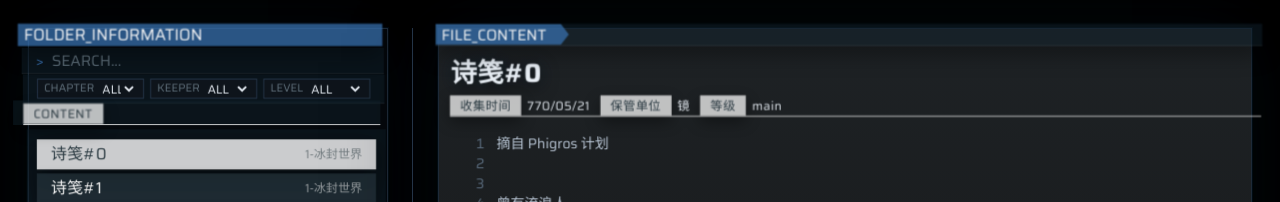
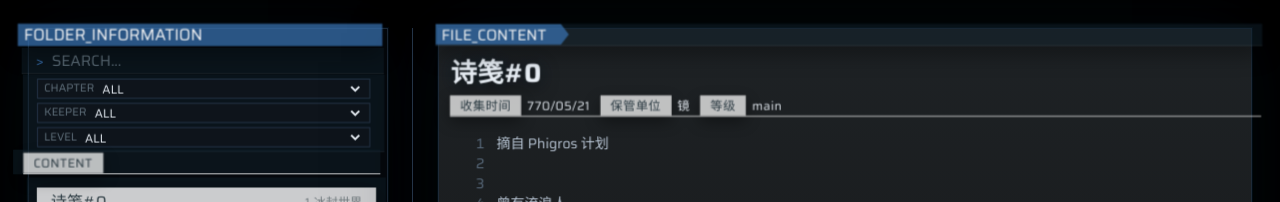
Before and after one commit to 40a763/PhiArchive, a React (Vite) app: page / in a window 1280 px wide. Shown: the top 202 px of the page. Built offline with nearby package versions, Linux system fonts and the light colour scheme.

Commit message:
将三个筛选器改为上下排列

```diff
--- a/src/components/EntryList.css
+++ b/src/components/EntryList.css
@@ -42,7 +42,6 @@
 
 .tui-list__search-prompt {
   color: #3870AF;
-  font-variation-settings: 'wght' 700;
   user-select: none;
 }
 
@@ -53,8 +52,22 @@
   outline: none;
   color: #F7F7F7;
   font-size: 15px;
-  font-variation-settings: 'wght' 500;
   caret-color: #3870AF;
+}
+
+/* Prompt, value and clear button share one weight animation: 400 → 900 */
+.tui-list__search-prompt,
+.tui-list__search input,
+.tui-list__search-clear {
+  font-variation-settings: 'wght' 400;
+  transition: font-variation-settings 0.35s ease;
+}
+
+/* Non-empty query thickens the whole bar; clearing slides it back */
+.tui-list__search--active .tui-list__search-prompt,
+.tui-list__search--active input,
+.tui-list__search--active .tui-list__search-clear {
+  font-variation-settings: 'wght' 900;
 }
 
 .tui-list__search input::placeholder {
@@ -67,8 +80,7 @@
   color: rgba(107, 124, 136, 0.85);
   cursor: pointer;
   padding: 0 2px;
-  font-variation-settings: 'wght' 500;
-  transition: color 0.15s;
+  transition: color 0.15s, font-variation-settings 0.35s ease;
 }
 
 .tui-list__search-clear:hover {
@@ -78,17 +90,18 @@
 /* Compact filters row */
 .tui-list__filters {
   display: flex;
-  gap: 6px;
+  flex-direction: column;
+  gap: 4px;
   padding: 4px var(--tui-padding);
   border-bottom: 1px solid var(--line-soft);
   background: var(--surface-sunken);
   flex-shrink: 0;
-  flex-wrap: wrap;
   transform: translateZ(var(--z-filter));
 }
 
 .tui-list__filters .tui-filter {
-  flex: 1;
+  flex: none;
+  width: 100%;
   min-width: 0;
   height: 20px;
   padding: 0 6px;
--- a/src/components/EntryList.jsx
+++ b/src/components/EntryList.jsx
@@ -73,7 +73,7 @@ export function EntryList({
       </div>
 
       {/* Search bar */}
-      <div className="tui-list__search">
+      <div className={`tui-list__search${query ? ' tui-list__search--active' : ''}`}>
         <span className="tui-list__search-prompt">{'>'}</span>
         <input
           type="text"
--- a/src/components/Header.css
+++ b/src/components/Header.css
@@ -133,17 +133,23 @@
   border: 1px solid var(--tui-border);
   padding: 0 8px;
   background: var(--tui-bg-elevated);
-  font-variation-settings: 'wdth' 100, 'wght' 400;
+}
+
+/* Label and value share one weight animation: 400 → 900 */
+.tui-filter__label,
+.tui-filter select {
+  font-variation-settings: 'wght' 400;
   transition: font-variation-settings 0.35s ease;
 }
 
-/* Selecting anything other than "ALL" slides the axes; clearing slides them back */
-.tui-filter--active {
-  font-variation-settings: 'wdth' 50, 'wght' 700;
+/* Selecting anything other than "ALL" thickens label and value together;
+   clearing slides both back */
+.tui-filter--active .tui-filter__label,
+.tui-filter--active select {
+  font-variation-settings: 'wght' 900;
 }
 
 .tui-filter__label {
-  font-weight: var(--fw-medium);
   color: var(--tui-muted);
   user-select: none;
 }
@@ -153,7 +159,6 @@
   border: none;
   outline: none;
   color: var(--tui-fg-bright);
-  font-weight: var(--fw-regular);
   cursor: pointer;
   min-width: 80px;
 }
```
